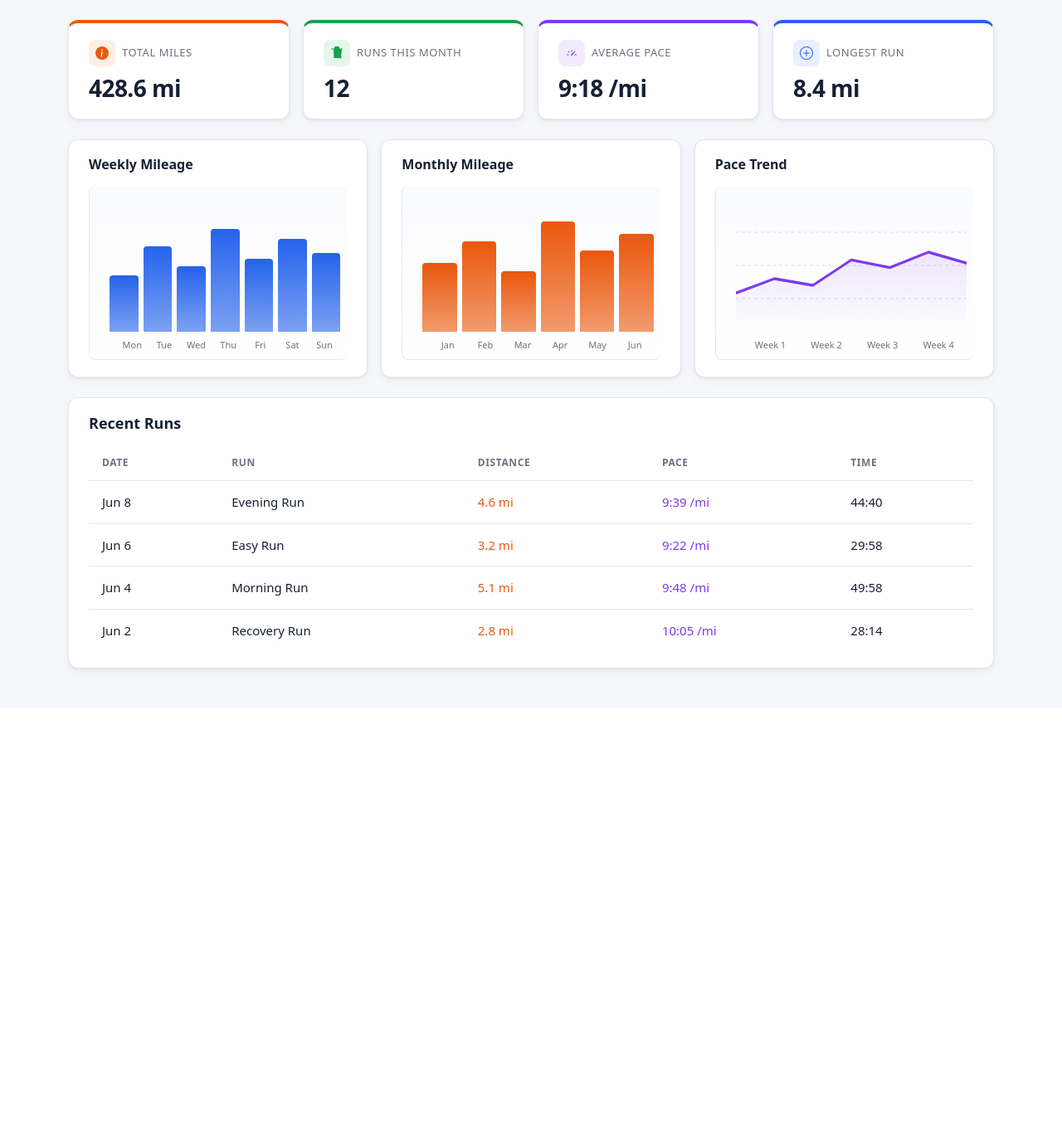
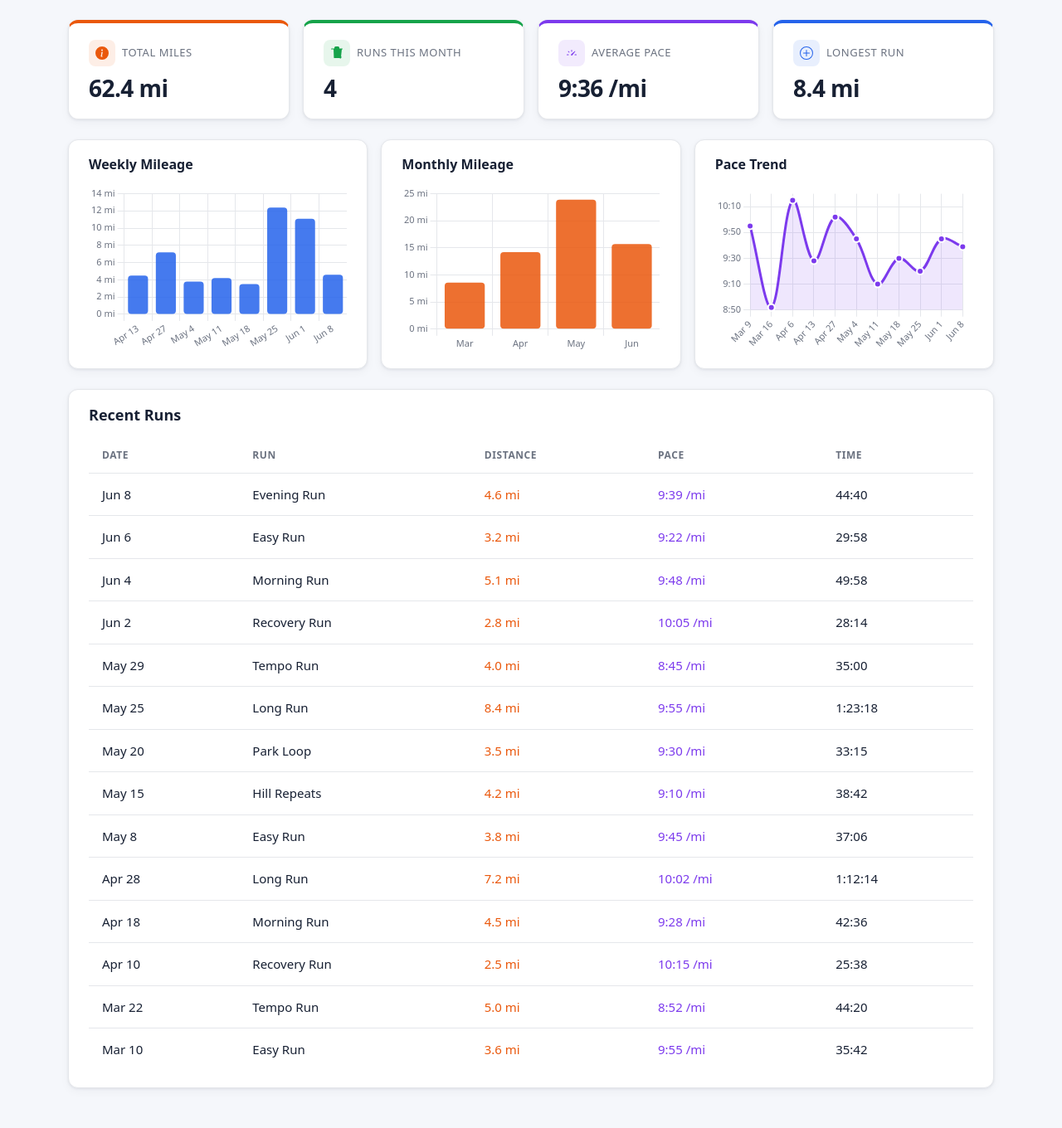
Before and after one commit to steckwilliam/runtracker, a Flask app: page / in a window 1280 px wide. Shown: the part 153-1513 px from the top of the page at 83% size. Before the commit the page ends 966 px from the top, so only its background shows below. Run offline with Flask 3, Linux system fonts and the light colour scheme.

Commit message:
Sample data and charts

```diff
--- a/app.py
+++ b/app.py
@@ -1,11 +1,255 @@
+import calendar
+from datetime import datetime, timedelta
+
 from flask import Flask, render_template
 
 app = Flask(__name__)
 
+SAMPLE_RUNS = [
+    {
+        "date": "2026-06-08",
+        "name": "Evening Run",
+        "distance_miles": 4.6,
+        "pace_per_mile": "9:39",
+        "moving_time": "44:40",
+        "elevation_gain": 38,
+        "run_type": "Easy",
+    },
+    {
+        "date": "2026-06-06",
+        "name": "Easy Run",
+        "distance_miles": 3.2,
+        "pace_per_mile": "9:22",
+        "moving_time": "29:58",
+        "elevation_gain": 22,
+        "run_type": "Easy",
+    },
+    {
+        "date": "2026-06-04",
+        "name": "Morning Run",
+        "distance_miles": 5.1,
+        "pace_per_mile": "9:48",
+        "moving_time": "49:58",
+        "elevation_gain": 45,
+        "run_type": "Easy",
+    },
+    {
+        "date": "2026-06-02",
+        "name": "Recovery Run",
+        "distance_miles": 2.8,
+        "pace_per_mile": "10:05",
+        "moving_time": "28:14",
+        "elevation_gain": 15,
+        "run_type": "Recovery",
+    },
+    {
+        "date": "2026-05-29",
+        "name": "Tempo Run",
+        "distance_miles": 4.0,
+        "pace_per_mile": "8:45",
+        "moving_time": "35:00",
+        "elevation_gain": 52,
+        "run_type": "Tempo",
+    },
+    {
+        "date": "2026-05-25",
+        "name": "Long Run",
+        "distance_miles": 8.4,
+        "pace_per_mile": "9:55",
+        "moving_time": "1:23:18",
+        "elevation_gain": 210,
+        "run_type": "Long",
+    },
+    {
+        "date": "2026-05-20",
+        "name": "Park Loop",
+        "distance_miles": 3.5,
+        "pace_per_mile": "9:30",
+        "moving_time": "33:15",
+        "elevation_gain": 28,
+        "run_type": "Easy",
+    },
+    {
+        "date": "2026-05-15",
+        "name": "Hill Repeats",
+        "distance_miles": 4.2,
+        "pace_per_mile": "9:10",
+        "moving_time": "38:42",
+        "elevation_gain": 185,
+        "run_type": "Tempo",
+    },
+    {
+        "date": "2026-05-08",
+        "name": "Easy Run",
+        "distance_miles": 3.8,
+        "pace_per_mile": "9:45",
+        "moving_time": "37:06",
+        "elevation_gain": 30,
+        "run_type": "Easy",
+    },
+    {
+        "date": "2026-04-28",
+        "name": "Long Run",
+        "distance_miles": 7.2,
+        "pace_per_mile": "10:02",
+        "moving_time": "1:12:14",
+        "elevation_gain": 165,
+        "run_type": "Long",
+    },
+    {
+        "date": "2026-04-18",
+        "name": "Morning Run",
+        "distance_miles": 4.5,
+        "pace_per_mile": "9:28",
+        "moving_time": "42:36",
+        "elevation_gain": 40,
+        "run_type": "Easy",
+    },
+    {
+        "date": "2026-04-10",
+        "name": "Recovery Run",
+        "distance_miles": 2.5,
+        "pace_per_mile": "10:15",
+        "moving_time": "25:38",
+        "elevation_gain": 12,
+        "run_type": "Recovery",
+    },
+    {
+        "date": "2026-03-22",
+        "name": "Tempo Run",
+        "distance_miles": 5.0,
+        "pace_per_mile": "8:52",
+        "moving_time": "44:20",
+        "elevation_gain": 48,
+        "run_type": "Tempo",
+    },
+    {
+        "date": "2026-03-10",
+        "name": "Easy Run",
+        "distance_miles": 3.6,
+        "pace_per_mile": "9:55",
+        "moving_time": "35:42",
+        "elevation_gain": 25,
+        "run_type": "Easy",
+    },
+]
+
+
+def pace_to_seconds(pace_str):
+    minutes, seconds = pace_str.split(":")
+    return int(minutes) * 60 + int(seconds)
+
+
+def seconds_to_pace(total_seconds):
+    minutes = total_seconds // 60
+    seconds = total_seconds % 60
+    return f"{minutes}:{seconds:02d}"
+
+
+def format_date_label(dt):
+    return f"{calendar.month_abbr[dt.month]} {dt.day}"
+
+
+def format_month_label(dt):
+    return calendar.month_abbr[dt.month]
+
+
+def format_date_short(date_str):
+    dt = datetime.strptime(date_str, "%Y-%m-%d")
+    return format_date_label(dt)
+
+
+def enrich_run_for_display(run):
+    return {
+        **run,
+        "date_display": format_date_short(run["date"]),
+        "distance_display": f"{run['distance_miles']:.1f} mi",
+        "pace_display": f"{run['pace_per_mile']} /mi",
+    }
+
+
+def get_summary_stats(runs):
+    total_miles = sum(r["distance_miles"] for r in runs)
+    now = datetime(2026, 6, 9)
+    runs_this_month = sum(
+        1
+        for r in runs
+        if datetime.strptime(r["date"], "%Y-%m-%d").month == now.month
+        and datetime.strptime(r["date"], "%Y-%m-%d").year == now.year
+    )
+    avg_pace_seconds = round(
+        sum(pace_to_seconds(r["pace_per_mile"]) for r in runs) / len(runs)
+    )
+    longest = max(r["distance_miles"] for r in runs)
+    return {
+        "total_miles": f"{total_miles:.1f} mi",
+        "runs_this_month": runs_this_month,
+        "average_pace": f"{seconds_to_pace(avg_pace_seconds)} /mi",
+        "longest_run": f"{longest:.1f} mi",
+    }
+
+
+def _week_start(dt):
+    return dt - timedelta(days=dt.weekday())
+
+
+def get_weekly_mileage(runs):
+    week_totals = {}
+    for run in runs:
+        dt = datetime.strptime(run["date"], "%Y-%m-%d")
+        week_key = _week_start(dt)
+        week_totals[week_key] = week_totals.get(week_key, 0) + run["distance_miles"]
+
+    sorted_weeks = sorted(week_totals.keys())
+    if len(sorted_weeks) > 8:
+        sorted_weeks = sorted_weeks[-8:]
+
+    labels = [format_date_label(wk) for wk in sorted_weeks]
+    values = [round(week_totals[wk], 1) for wk in sorted_weeks]
+    return {"labels": labels, "values": values}
+
+
+def get_monthly_mileage(runs):
+    month_totals = {}
+    for run in runs:
+        dt = datetime.strptime(run["date"], "%Y-%m-%d")
+        month_key = dt.replace(day=1)
+        month_totals[month_key] = month_totals.get(month_key, 0) + run["distance_miles"]
+
+    sorted_months = sorted(month_totals.keys())
+    if len(sorted_months) > 6:
+        sorted_months = sorted_months[-6:]
+
+    labels = [format_month_label(m) for m in sorted_months]
+    values = [round(month_totals[m], 1) for m in sorted_months]
+    return {"labels": labels, "values": values}
+
+
+def get_pace_trend(runs):
+    week_paces = {}
+    for run in runs:
+        dt = datetime.strptime(run["date"], "%Y-%m-%d")
+        week_key = _week_start(dt)
+        week_paces.setdefault(week_key, []).append(pace_to_seconds(run["pace_per_mile"]))
+
+    sorted_weeks = sorted(week_paces.keys())
+    labels = [format_date_label(wk) for wk in sorted_weeks]
+    values = [round(sum(paces) / len(paces)) for paces in [week_paces[wk] for wk in sorted_weeks]]
+    return {"labels": labels, "values": values}
+
 
 @app.route("/")
 def dashboard():
-    return render_template("dashboard.html")
+    sorted_runs = sorted(SAMPLE_RUNS, key=lambda r: r["date"], reverse=True)
+    recent_runs = [enrich_run_for_display(r) for r in sorted_runs]
+    return render_template(
+        "dashboard.html",
+        stats=get_summary_stats(SAMPLE_RUNS),
+        recent_runs=recent_runs,
+        weekly_chart=get_weekly_mileage(SAMPLE_RUNS),
+        monthly_chart=get_monthly_mileage(SAMPLE_RUNS),
+        pace_chart=get_pace_trend(SAMPLE_RUNS),
+    )
 
 
 @app.route("/weather")
--- a/static/css/styles.css
+++ b/static/css/styles.css
@@ -205,83 +205,11 @@ main.container {
     margin-bottom: 1rem;
 }
 
-/* --- 6. Chart Placeholders --- */
-.chart-placeholder {
+/* --- 6. Charts --- */
+.chart-container {
     position: relative;
-    min-height: 200px;
-    background: linear-gradient(180deg, rgba(245, 247, 251, 0.5) 0%, rgba(245, 247, 251, 0) 100%);
-    border-radius: 8px;
-    padding: 1rem 0.5rem 0.5rem 1.5rem;
-    border-left: 1px solid var(--rt-border);
-    border-bottom: 1px solid var(--rt-border);
-}
-
-.chart-bars {
-    display: flex;
-    align-items: flex-end;
-    justify-content: space-between;
-    gap: 0.375rem;
-    height: 160px;
-    padding-top: 0.5rem;
-}
-
-.chart-bar {
-    flex: 1;
-    border-radius: 4px 4px 0 0;
-    min-width: 0;
-    transition: opacity 0.2s;
-}
-
-.chart-bar--weekly {
-    background: linear-gradient(180deg, var(--rt-accent-blue) 0%, rgba(37, 99, 235, 0.6) 100%);
-}
-
-.chart-bar--monthly {
-    background: linear-gradient(180deg, var(--rt-accent-orange) 0%, rgba(234, 88, 12, 0.6) 100%);
-}
-
-.chart-line-wrap {
-    height: 160px;
-    display: flex;
-    align-items: center;
-}
-
-.chart-line-wrap svg {
-    width: 100%;
-    height: 100%;
-}
-
-.chart-grid-line {
-    stroke: var(--rt-border);
-    stroke-width: 1;
-    stroke-dasharray: 4 4;
-}
-
-.chart-trend-line {
-    fill: none;
-    stroke: var(--rt-accent-purple);
-    stroke-width: 2.5;
-    stroke-linecap: round;
-    stroke-linejoin: round;
-}
-
-.chart-trend-area {
-    fill: url(#paceGradient);
-    opacity: 0.3;
-}
-
-.chart-axis-labels {
-    display: flex;
-    justify-content: space-between;
-    margin-top: 0.5rem;
-    padding-left: 0.5rem;
-}
-
-.chart-axis-labels span {
-    font-size: 0.6875rem;
-    color: var(--rt-text-muted);
-    flex: 1;
-    text-align: center;
+    height: 200px;
+    min-height: 160px;
 }
 
 /* --- 7. Tables --- */
@@ -444,16 +372,9 @@ main.container {
         font-size: 1.5rem;
     }
 
-    .chart-placeholder {
+    .chart-container {
         min-height: 160px;
-    }
-
-    .chart-bars {
-        height: 120px;
-    }
-
-    .chart-line-wrap {
-        height: 120px;
+        height: 160px;
     }
 
     .runs-table thead th,
--- a/templates/base.html
+++ b/templates/base.html
@@ -35,5 +35,6 @@
     </main>
 
     <script src="https://cdn.jsdelivr.net/npm/bootstrap@5.3.3/dist/js/bootstrap.bundle.min.js"></script>
+    {% block scripts %}{% endblock %}
 </body>
 </html>
--- a/templates/dashboard.html
+++ b/templates/dashboard.html
@@ -20,7 +20,7 @@
                     </span>
                     <p class="stat-card__label mb-0">Total Miles</p>
                 </div>
-                <p class="stat-card__value mb-0">428.6 mi</p>
+                <p class="stat-card__value mb-0">{{ stats.total_miles }}</p>
             </div>
         </div>
     </div>
@@ -35,7 +35,7 @@
                     </span>
                     <p class="stat-card__label mb-0">Runs This Month</p>
                 </div>
-                <p class="stat-card__value mb-0">12</p>
+                <p class="stat-card__value mb-0">{{ stats.runs_this_month }}</p>
             </div>
         </div>
     </div>
@@ -50,7 +50,7 @@
                     </span>
                     <p class="stat-card__label mb-0">Average Pace</p>
                 </div>
-                <p class="stat-card__value mb-0">9:18 /mi</p>
+                <p class="stat-card__value mb-0">{{ stats.average_pace }}</p>
             </div>
         </div>
     </div>
@@ -66,7 +66,7 @@
                     </span>
                     <p class="stat-card__label mb-0">Longest Run</p>
                 </div>
-                <p class="stat-card__value mb-0">8.4 mi</p>
+                <p class="stat-card__value mb-0">{{ stats.longest_run }}</p>
             </div>
         </div>
     </div>
@@ -77,25 +77,8 @@
         <div class="card rt-card chart-card h-100">
             <div class="card-body">
                 <h2 class="chart-card__title">Weekly Mileage</h2>
-                <div class="chart-placeholder">
-                    <div class="chart-bars">
-                        <div class="chart-bar chart-bar--weekly" style="height: 45%;"></div>
-                        <div class="chart-bar chart-bar--weekly" style="height: 68%;"></div>
-                        <div class="chart-bar chart-bar--weekly" style="height: 52%;"></div>
-                        <div class="chart-bar chart-bar--weekly" style="height: 82%;"></div>
-                        <div class="chart-bar chart-bar--weekly" style="height: 58%;"></div>
-                        <div class="chart-bar chart-bar--weekly" style="height: 74%;"></div>
-                        <div class="chart-bar chart-bar--weekly" style="height: 63%;"></div>
-                    </div>
-                    <div class="chart-axis-labels">
-                        <span>Mon</span>
-                        <span>Tue</span>
-                        <span>Wed</span>
-                        <span>Thu</span>
-                        <span>Fri</span>
-                        <span>Sat</span>
-                        <span>Sun</span>
-                    </div>
+                <div class="chart-container">
+                    <canvas id="weeklyMileageChart" aria-label="Weekly mileage chart"></canvas>
                 </div>
             </div>
         </div>
@@ -104,23 +87,8 @@
         <div class="card rt-card chart-card h-100">
             <div class="card-body">
                 <h2 class="chart-card__title">Monthly Mileage</h2>
-                <div class="chart-placeholder">
-                    <div class="chart-bars">
-                        <div class="chart-bar chart-bar--monthly" style="height: 55%;"></div>
-                        <div class="chart-bar chart-bar--monthly" style="height: 72%;"></div>
-                        <div class="chart-bar chart-bar--monthly" style="height: 48%;"></div>
-                        <div class="chart-bar chart-bar--monthly" style="height: 88%;"></div>
-                        <div class="chart-bar chart-bar--monthly" style="height: 65%;"></div>
-                        <div class="chart-bar chart-bar--monthly" style="height: 78%;"></div>
-                    </div>
-                    <div class="chart-axis-labels">
-                        <span>Jan</span>
-                        <span>Feb</span>
-                        <span>Mar</span>
-                        <span>Apr</span>
-                        <span>May</span>
-                        <span>Jun</span>
-                    </div>
+                <div class="chart-container">
+                    <canvas id="monthlyMileageChart" aria-label="Monthly mileage chart"></canvas>
                 </div>
             </div>
         </div>
@@ -129,28 +97,8 @@
         <div class="card rt-card chart-card h-100">
             <div class="card-body">
                 <h2 class="chart-card__title">Pace Trend</h2>
-                <div class="chart-placeholder">
-                    <div class="chart-line-wrap">
-                        <svg viewBox="0 0 300 120" preserveAspectRatio="none" aria-hidden="true">
-                            <defs>
-                                <linearGradient id="paceGradient" x1="0" y1="0" x2="0" y2="1">
-                                    <stop offset="0%" stop-color="#7c3aed" stop-opacity="0.4"/>
-                                    <stop offset="100%" stop-color="#7c3aed" stop-opacity="0"/>
-                                </linearGradient>
-                            </defs>
-                            <line class="chart-grid-line" x1="0" y1="30" x2="300" y2="30"/>
-                            <line class="chart-grid-line" x1="0" y1="60" x2="300" y2="60"/>
-                            <line class="chart-grid-line" x1="0" y1="90" x2="300" y2="90"/>
-                            <polygon class="chart-trend-area" points="0,85 50,72 100,78 150,55 200,62 250,48 300,58 300,120 0,120"/>
-                            <polyline class="chart-trend-line" points="0,85 50,72 100,78 150,55 200,62 250,48 300,58"/>
-                        </svg>
-                    </div>
-                    <div class="chart-axis-labels">
-                        <span>Week 1</span>
-                        <span>Week 2</span>
-                        <span>Week 3</span>
-                        <span>Week 4</span>
-                    </div>
+                <div class="chart-container">
+                    <canvas id="paceTrendChart" aria-label="Pace trend chart"></canvas>
                 </div>
             </div>
         </div>
@@ -172,37 +120,172 @@
                     </tr>
                 </thead>
                 <tbody>
+                    {% for run in recent_runs %}
                     <tr>
-                        <td>Jun 8</td>
-                        <td class="run-name">Evening Run</td>
-                        <td class="run-distance">4.6 mi</td>
-                        <td class="run-pace">9:39 /mi</td>
-                        <td>44:40</td>
+                        <td>{{ run.date_display }}</td>
+                        <td class="run-name">{{ run.name }}</td>
+                        <td class="run-distance">{{ run.distance_display }}</td>
+                        <td class="run-pace">{{ run.pace_display }}</td>
+                        <td>{{ run.moving_time }}</td>
                     </tr>
-                    <tr>
-                        <td>Jun 6</td>
-                        <td class="run-name">Easy Run</td>
-                        <td class="run-distance">3.2 mi</td>
-                        <td class="run-pace">9:22 /mi</td>
-                        <td>29:58</td>
-                    </tr>
-                    <tr>
-                        <td>Jun 4</td>
-                        <td class="run-name">Morning Run</td>
-                        <td class="run-distance">5.1 mi</td>
-                        <td class="run-pace">9:48 /mi</td>
-                        <td>49:58</td>
-                    </tr>
-                    <tr>
-                        <td>Jun 2</td>
-                        <td class="run-name">Recovery Run</td>
-                        <td class="run-distance">2.8 mi</td>
-                        <td class="run-pace">10:05 /mi</td>
-                        <td>28:14</td>
-                    </tr>
+                    {% endfor %}
                 </tbody>
             </table>
         </div>
     </div>
 </div>
 {% endblock %}
+
+{% block scripts %}
+<script src="https://cdn.jsdelivr.net/npm/chart.js@4.4.1/dist/chart.umd.min.js"></script>
+<script>
+(function () {
+    const weeklyChart = {{ weekly_chart | tojson }};
+    const monthlyChart = {{ monthly_chart | tojson }};
+    const paceChart = {{ pace_chart | tojson }};
+
+    const gridColor = "#e5e7eb";
+    const labelColor = "#6b7280";
+    const fontFamily = getComputedStyle(document.body).fontFamily;
+
+    const baseScale = {
+        grid: { color: gridColor },
+        ticks: { color: labelColor, font: { family: fontFamily, size: 11 } },
+        border: { display: false },
+    };
+
+    function formatPace(seconds) {
+        const mins = Math.floor(seconds / 60);
+        const secs = seconds % 60;
+        return mins + ":" + String(secs).padStart(2, "0");
+    }
+
+    const sharedPlugins = {
+        legend: { display: false },
+        tooltip: {
+            backgroundColor: "#172033",
+            titleFont: { family: fontFamily, size: 12 },
+            bodyFont: { family: fontFamily, size: 12 },
+            padding: 10,
+            cornerRadius: 8,
+        },
+    };
+
+    new Chart(document.getElementById("weeklyMileageChart"), {
+        type: "bar",
+        data: {
+            labels: weeklyChart.labels,
+            datasets: [{
+                data: weeklyChart.values,
+                backgroundColor: "rgba(37, 99, 235, 0.85)",
+                borderRadius: 4,
+                borderSkipped: false,
+            }],
+        },
+        options: {
+            responsive: true,
+            maintainAspectRatio: false,
+            plugins: {
+                ...sharedPlugins,
+                tooltip: {
+                    ...sharedPlugins.tooltip,
+                    callbacks: {
+                        label: (ctx) => ctx.parsed.y + " mi",
+                    },
+                },
+            },
+            scales: {
+                x: { ...baseScale },
+                y: {
+                    ...baseScale,
+                    beginAtZero: true,
+                    ticks: {
+                        ...baseScale.ticks,
+                        callback: (v) => v + " mi",
+                    },
+                },
+            },
+        },
+    });
+
+    new Chart(document.getElementById("monthlyMileageChart"), {
+        type: "bar",
+        data: {
+            labels: monthlyChart.labels,
+            datasets: [{
+                data: monthlyChart.values,
+                backgroundColor: "rgba(234, 88, 12, 0.85)",
+                borderRadius: 4,
+                borderSkipped: false,
+            }],
+        },
+        options: {
+            responsive: true,
+            maintainAspectRatio: false,
+            plugins: {
+                ...sharedPlugins,
+                tooltip: {
+                    ...sharedPlugins.tooltip,
+                    callbacks: {
+                        label: (ctx) => ctx.parsed.y + " mi",
+                    },
+                },
+            },
+            scales: {
+                x: { ...baseScale },
+                y: {
+                    ...baseScale,
+                    beginAtZero: true,
+                    ticks: {
+                        ...baseScale.ticks,
+                        callback: (v) => v + " mi",
+                    },
+                },
+            },
+        },
+    });
+
+    new Chart(document.getElementById("paceTrendChart"), {
+        type: "line",
+        data: {
+            labels: paceChart.labels,
+            datasets: [{
+                data: paceChart.values,
+                borderColor: "#7c3aed",
+                backgroundColor: "rgba(124, 58, 237, 0.12)",
+                fill: true,
+                tension: 0.35,
+                pointBackgroundColor: "#7c3aed",
+                pointBorderColor: "#ffffff",
+                pointBorderWidth: 2,
+                pointRadius: 4,
+                pointHoverRadius: 5,
+            }],
+        },
+        options: {
+            responsive: true,
+            maintainAspectRatio: false,
+            plugins: {
+                ...sharedPlugins,
+                tooltip: {
+                    ...sharedPlugins.tooltip,
+                    callbacks: {
+                        label: (ctx) => formatPace(ctx.parsed.y) + " /mi",
+                    },
+                },
+            },
+            scales: {
+                x: { ...baseScale },
+                y: {
+                    ...baseScale,
+                    ticks: {
+                        ...baseScale.ticks,
+                        callback: (v) => formatPace(v),
+                    },
+                },
+            },
+        },
+    });
+})();
+</script>
+{% endblock %}
```
